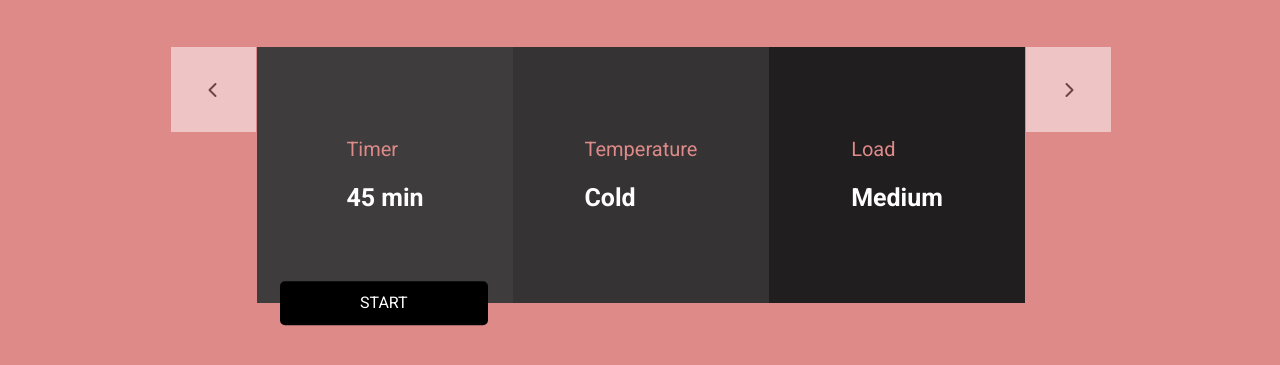
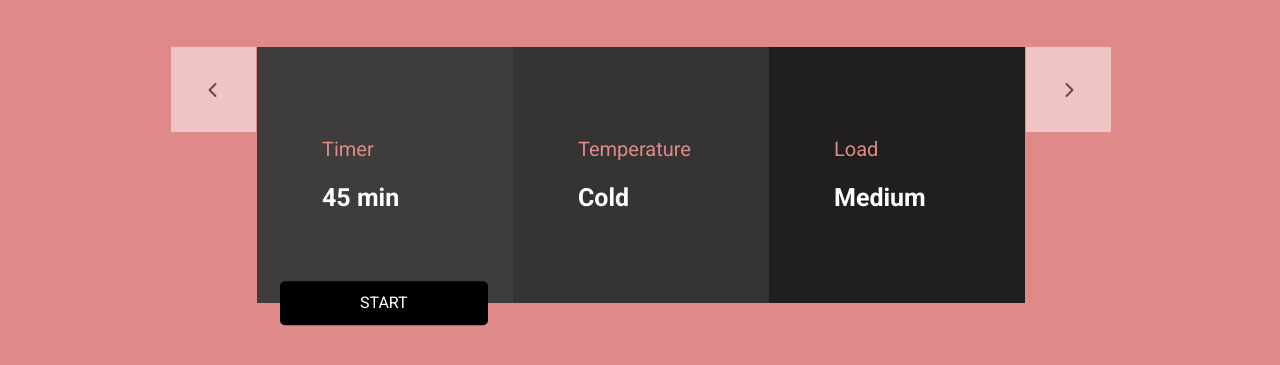
Before and after one commit to Otkirjon2001/Settings-list, a plain HTML site: page index.html in a window 1280 px wide. Shown: the part 221-586 px from the top of the page. Drawn offline with Linux system fonts and the light colour scheme.

Commit message:
Add other styles

```diff
--- a/css/styles.css
+++ b/css/styles.css
@@ -96,10 +96,10 @@ img{
 .card-item {
   display: flex;
   justify-content: center;
-  align-items: center;
   flex-direction: column;
   width: 256px;
   height: 256px;
+  padding-left: 65px;
 }
 .card-item:nth-child(1){
   background-color: #3E3C3D;
--- a/index.html
+++ b/index.html
@@ -46,22 +46,16 @@
       <div class="card">
         <dl class="card-list">
           <div class="card-item">
-            <div class="card-item-inner">
             <dt class="description-term">Timer</dt>
             <dd class="description-details">45 min</dd>
           </div>
-          </div>
           <div class="card-item">
-            <div class="card-item-inner">
             <dt class="description-term">Temperature</dt>
             <dd class="description-details">Cold</dd>
           </div>
-          </div>
           <div class="card-item">
-            <div class="card-item-inner">
             <dt class="description-term">Load</dt>
             <dd class="description-details">Medium</dd>
-            </div>
           </div>
         </dl>
         <button class="left">
```
Lines whose indentation alone changed are shown as unchanged.
